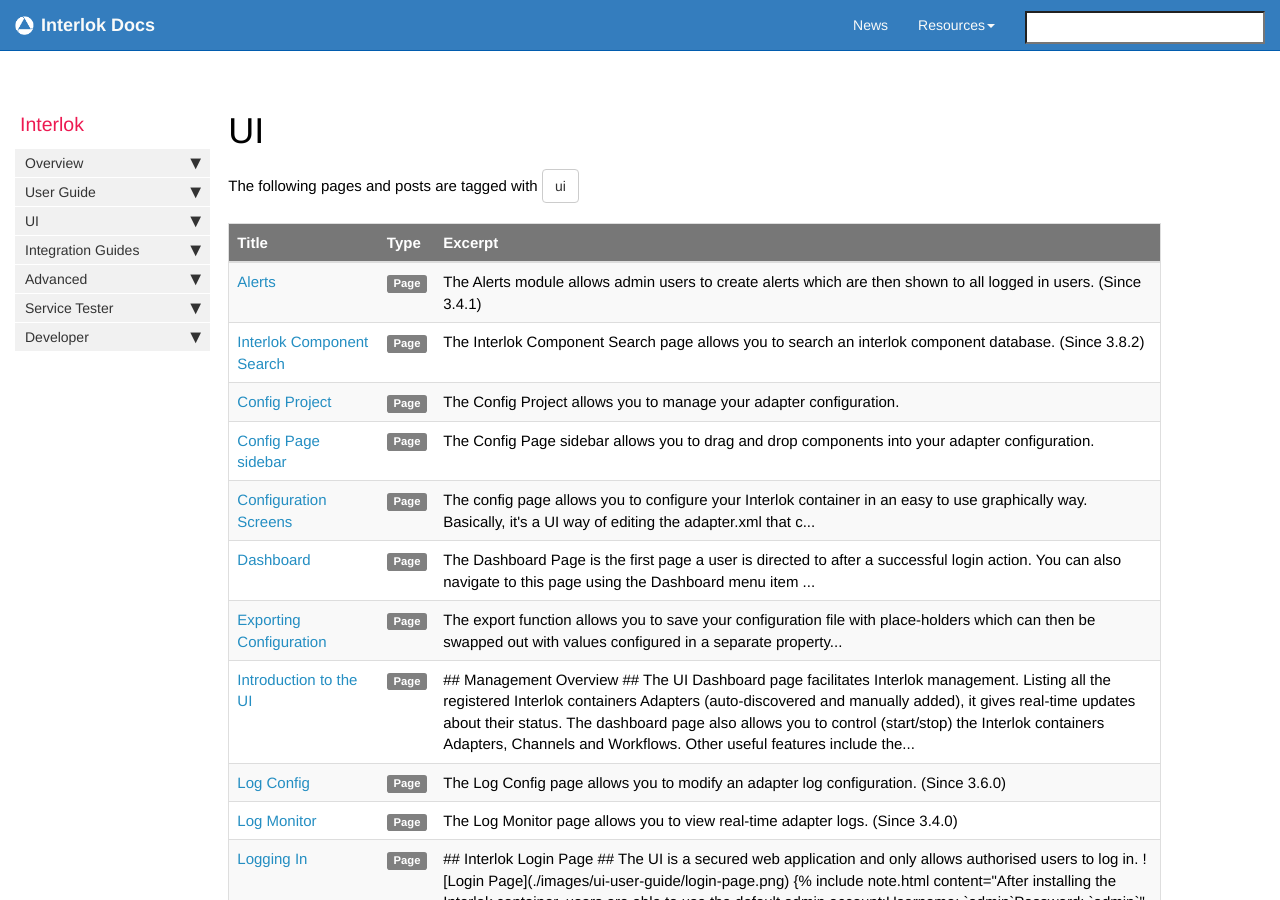
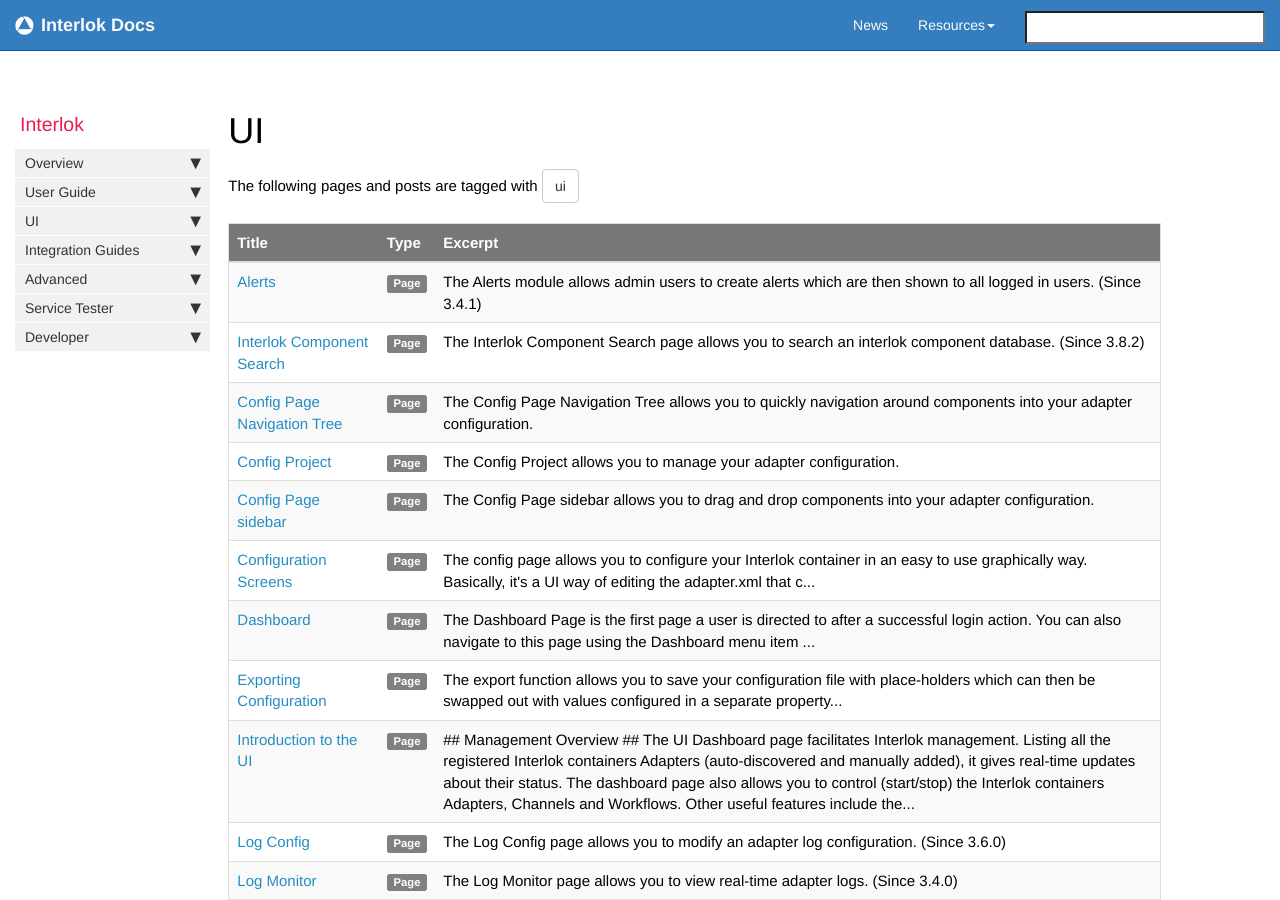
Before and after one commit to adaptris/interlok-docs-legacy, a Jekyll site: the page built from pages/tags/tag_ui.md, in a window 1280 px wide and 900 px high. Built offline with Jekyll 4.4.1, drawn with Linux system fonts in a browser that asks for light colours; nearby versions of some CDN libraries; comment, search, counter and statistics services are not loaded; some of the changed lines change nothing that is shown.

Commit message:
Config Page Navigation Tree document

```diff
--- a/_data/sidebars/home_sidebar.yml
+++ b/_data/sidebars/home_sidebar.yml
@@ -149,6 +149,10 @@
 
         - title: Config Sidebar
           url: /ui-config-sidebar.html
+          output: web
+
+        - title: Config Navigation Tree
+          url: /ui-config-navigation-tree.html
           output: web
 
         - title: Version Control
--- /dev/null
+++ b/pages/ui/ui-config-navigation-tree.md
@@ -0,0 +1,44 @@
+---
+title: Config Page Navigation Tree
+keywords: interlok
+tags: [ui]
+sidebar: home_sidebar
+permalink: ui-config-navigation-tree.html
+toc: false
+summary: The Config Page Navigation Tree allows you to quickly navigation around components into your adapter configuration.
+---
+
+## Getting Started ##
+
+As of version 3.9, the Navigation Tree is only available if you have the ‘User Preferences’ > ‘Enable technical preview features’ setting switched on.
+
+To open the config pages Navigation Tree, you use the map button which is next to the Project button.
+
+The Config page Navigation Tree toggle button:
+
+![Config page Navigation Tree toggle button](./images/ui-user-guide/config-navigation-tree-button.png)
+
+
+## The Navigation Tree ##
+
+The Navigation Tree presents you with a expandable, clickable tree:
+
+![Config page Navigation Tree Open](./images/ui-user-guide/config-navigation-tree-open.png)
+
+
+Using the plus and minus buttons you can expand the tree. Note, the tree only displays Channels, Workflows and Service Collections (as well as a special opener for the Shared Components).
+
+![Config page Navigation Tree Expanded](./images/ui-user-guide/config-navigation-tree-expanded.png)
+
+Clicking on a element in the tree, will select that component in the main config panel.
+
+![Config page Navigation Tree Clickable](./images/ui-user-guide/config-navigation-tree-clickable.png)
+
+## The Navigation Tree Filter ##
+
+The Navigation Tree elements can be filtered:
+
+![Config page Navigation Tree Clickable](./images/ui-user-guide/config-navigation-tree-filter.png)
+
+Note, elements that are filtered will always display their parents and children elements. This is so you can filter and still use the features of the tree.
+For example, if you were looking for service collection 'process-orders', you could filter 'process' and you would see the channel and workflow that the service collection 'process-orders' belonged to.
```
Also changed, not shown: images/ui-user-guide/config-navigation-tree-button.png (added), images/ui-user-guide/config-navigation-tree-clickable.png (added), images/ui-user-guide/config-navigation-tree-expanded.png (added), images/ui-user-guide/config-navigation-tree-filter.png (added), images/ui-user-guide/config-navigation-tree-open.png (added).
